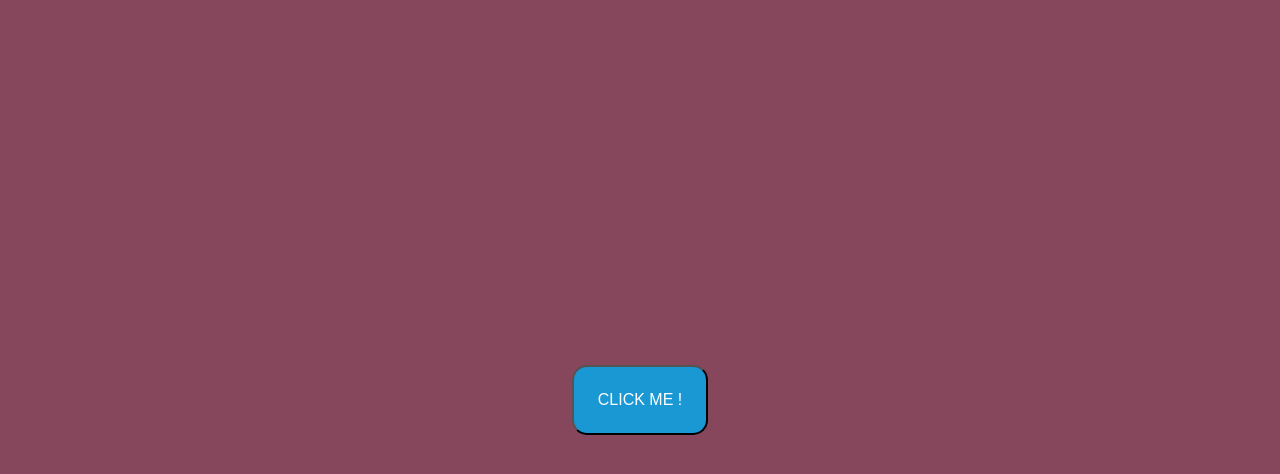
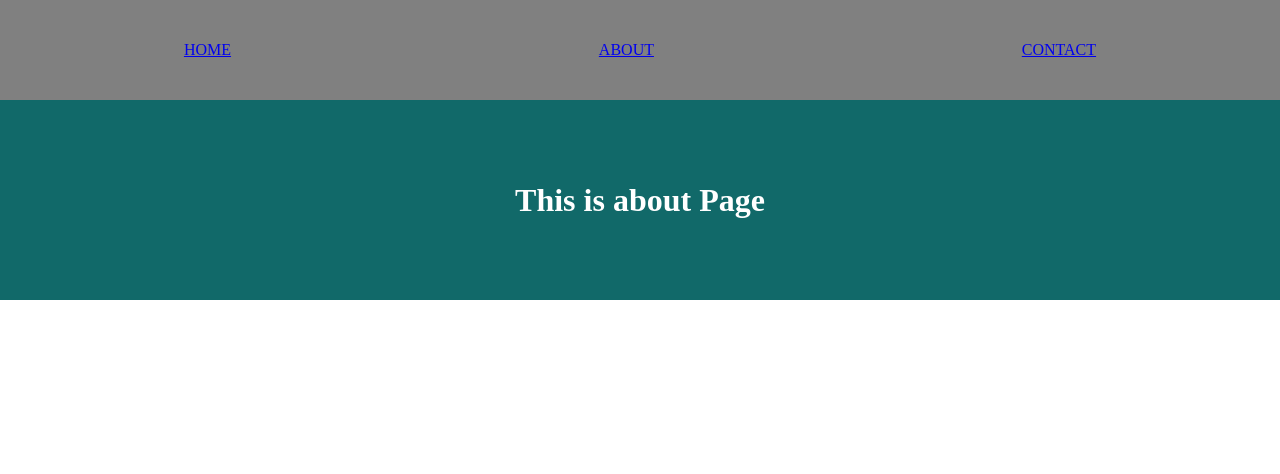
Before and after one commit to blsonalib/React_Projects, a React (Create React App) app: page /about in a window 1280 px wide. Shown: the top 474 px of the page. Built offline with nearby package versions, Linux system fonts and the light colour scheme.

Commit message:
Added Router

```diff
--- a/src/App.js
+++ b/src/App.js
@@ -1,27 +1,37 @@
-import React, { useState } from "react";
+import React from "react";
+import Menu from "./Components/Menu";
+import Home from "./Components/Home";
+import About from "./Components/About";
+import Contact from "./Components/Contact";
+import {
+  BrowserRouter as Router,
+  Switch,
+  Route
+} from "react-router-dom";
 
 const App = () => {
-  const bgColor = "#86465c"
-  const [bg, sBg] = useState(bgColor);
-
-  //for text
-  const text = "click me !"
-  const[Ctext, sText] = useState(text)
-  const BgChange = () => {
-    const bgNewColor = "#054d57";
-    sBg(bgNewColor);
-    sText("yo!! 😄")
-  }
-  const BgBack = () => {
-    sBg( bgColor);
-    sText("yo ho!! 😠")
-  }
   return (
     <>
-      <div style={{background : bg}}>
-        <button onClick={BgChange} onDoubleClick= {BgBack}>{ Ctext }</button>
-      </div>
-    </>
+      <Router>
+         <div>
+          <Menu />
+          <Switch>
+          <Route path="/" exact>
+            <Home />
+            </Route>
+          <Route path="/about">
+            <About/>
+          </Route>
+          <Route path="/contact">
+            <Contact/>
+            </Route>
+            </Switch>
+         </div>
+      </Router>
+
+
+  </>
   )
+
 }
 export default App;
--- /dev/null
+++ b/src/Components/About.jsx
@@ -0,0 +1,13 @@
+import React from "react";
+import ".././NCSS/AboutPage.css"
+const About = () => {
+    return (
+        <>
+            <div className="about-box">
+                <h1>This is about Page</h1>
+            </div>
+
+        </>
+    )
+}
+export default About;
--- /dev/null
+++ b/src/Components/Contact.jsx
@@ -0,0 +1,11 @@
+import React from "react";
+const Contact = () => {
+    return (
+        <>
+            <div className="home-box">
+               <h1>This is contact Page</h1>
+            </div>
+          </>
+    )
+}
+export default Contact;
--- /dev/null
+++ b/src/Components/Home.jsx
@@ -0,0 +1,12 @@
+import React from "react";
+import "../NCSS/HomePage.css"
+const Home = () => {
+    return (
+        <>
+            <div className="home-box">
+                 <h1>This is home page</h1>
+            </div>
+          </>
+    )
+}
+export default Home;
--- /dev/null
+++ b/src/Components/Menu.jsx
@@ -0,0 +1,19 @@
+import React from "react";
+import { Link } from "react-router-dom";
+const Menu = () => {
+    return (
+        <>
+            <div className="container">
+                <div className="nav-box">
+                    <ul>
+                       <li><Link to="/">Home</Link> </li>
+                       <li><Link to="/about">About</Link></li>
+                       <li><Link to="/contact">Contact</Link></li>
+                    </ul>
+                </div>
+            </div>
+
+        </>
+    );
+}
+export default Menu;
--- /dev/null
+++ b/src/NCSS/AboutPage.css
@@ -0,0 +1,9 @@
+.about-box{
+    height: 200px;
+    width: 100%;
+    display: flex;
+    justify-content: center;
+    align-items: center;
+    background: #116969;
+    color: #fff;
+}
--- /dev/null
+++ b/src/NCSS/HomePage.css
@@ -0,0 +1,9 @@
+.home-box{
+    height: 200px;
+    width: 100%;
+    display: flex;
+    justify-content: center;
+    align-items: center;
+    background: #612e43;
+    color: #fff;
+}
--- /dev/null
+++ b/src/NCSS/MenuBar.css
@@ -0,0 +1,22 @@
+*{
+    margin:0;
+    padding: 0;
+    box-sizing: border-box;
+}
+.container{
+    background: gray;
+
+
+}
+
+.nav-box ul{
+    height: 100px;
+    display: flex;
+    justify-content: space-around;
+    align-items: center;
+}
+
+.nav-box li {
+    list-style: none;
+    text-transform: uppercase;
+}
--- a/src/index.js
+++ b/src/index.js
@@ -1,7 +1,7 @@
 import React from 'react';
 import ReactDOM from 'react-dom';
 import App from "./App"
-import "./CSS/Apps.css"
+import "./NCSS/MenuBar.css"
 
 ReactDOM.render(
    <><App/></>,
```
Also changed, not shown: 2 other files (tests, documents, lock files or other folders).
